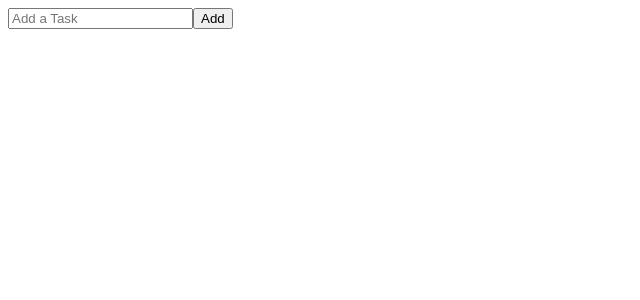
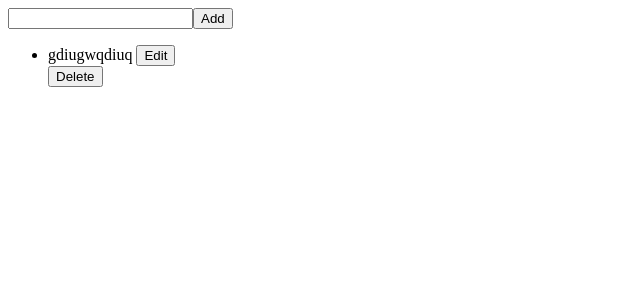
Before and after one commit to ajmal-m/React-interview-problems, a React (Vite) app: page / in a window 1280 px wide. Shown: the top 300 px of the page, without its empty margins (0-640 px from the left). Built offline with nearby package versions, Linux system fonts and the light colour scheme.

Commit message:
Context and reducer update

```diff
--- a/src/App.tsx
+++ b/src/App.tsx
@@ -11,12 +11,11 @@
 // import './components/watch/index.css'
 // import  './components/theme-toggler/index.css';
 // import {ThemeToggler} from './components/theme-toggler/index'
-
-import {Sample, UseReducerChallengeThird, Counter, Stopwatch, Form, CatFriends, StateComponent,  VideoPlayer, CounterButton, NameAgeForm} from './components/sample/index'
+import ToDoApp from "./components/use-context-todo-app"
 
 function App() {
   return (
-      <UseReducerChallengeThird/>
+      <ToDoApp/>
   )
 }
 
--- /dev/null
+++ b/src/components/use-context-todo-app/AddTodo.tsx
@@ -0,0 +1,27 @@
+import React, { useState } from "react"
+import { UseTaskDispatchContext } from "./TaskContext";
+import { ADD_TASK } from "./constants";
+
+export const AddToDo = () => {
+    const [text, setText] = useState('');
+    const {dispatch} = UseTaskDispatchContext();
+
+    const handleSubmit = (e : React.FormEvent) => {
+        e.preventDefault();
+        dispatch({
+            type: ADD_TASK,
+            payload: {
+                text:text
+            }
+        });
+        setText('');
+    };
+    return (
+        <>
+            <form onSubmit={handleSubmit}>
+                <input type="text" name="text" id="text" value={text} onChange={(e) => setText(e.target.value)}/>
+                <button type="submit">Add</button>
+            </form>
+        </>
+    )
+}
--- /dev/null
+++ b/src/components/use-context-todo-app/TaskContext.tsx
@@ -0,0 +1,65 @@
+import React, {  createContext, useContext, useReducer } from "react";
+import {State, TaskContextType, TaskDispatchType, Action} from './Types';
+import {ADD_TASK, DELETE_TASK,  EDIT_TASK} from './constants';
+
+const TaskContext = createContext<TaskContextType | null>(null);
+const TasksDispatchContext = createContext<TaskDispatchType | null>(null)
+
+
+const taskReducer= (prevState : State, action :Action ) => {
+    switch (action.type) {
+        case ADD_TASK:
+            return [
+                ...prevState,
+                {
+                    id: new Date().toISOString(),
+                    title : action.payload?.text ?? "Untitled Task",
+                    completed:false
+                }
+            ];
+            break;
+        case DELETE_TASK :
+            return [
+                ...prevState.filter( x => x.id !== action.payload?.task?.id)
+            ];
+            break;
+        case  EDIT_TASK:
+            return [
+                ...prevState.map(x => {
+                    if(action.payload?.task?.id === x.id) x.title = action.payload?.text || '';
+                    return x;
+                })
+            ]
+            break;
+        default:
+            return prevState;
+            break;
+    }
+}
+export const TaskProvider = ({ children } : { children : React.ReactNode})=> {
+    const [tasks, dispatch] = useReducer(taskReducer, [{ id: 'ugdiuwd', title:'gdiugwqdiuq', completed:false}] as State);
+
+    return (
+        <TaskContext.Provider value={{tasks}}>
+            <TasksDispatchContext.Provider value={{dispatch}}>
+                {children}
+            </TasksDispatchContext.Provider>
+        </TaskContext.Provider>
+    )
+};
+
+export const UseTaskContext = () => {
+    const context =  useContext(TaskContext);
+    if (!context) {
+        throw new Error("UseTaskContext must be used within a TaskProvider");
+    }
+    return context;
+};
+
+export const UseTaskDispatchContext = () => {
+    const context = useContext(TasksDispatchContext);
+    if (!context) {
+        throw new Error("UseTaskDispatchContext must be used within a TaskProvider");
+    }
+    return context;
+}
--- /dev/null
+++ b/src/components/use-context-todo-app/ToDoApp.tsx
@@ -0,0 +1,13 @@
+import React from "react";
+import ToDoList from "./ToDoList";
+import { AddToDo } from "./AddTodo";
+
+export const ToDoApp : React.FC = () => {
+
+    return(
+        <>
+            <AddToDo/>
+            <ToDoList/>
+        </>
+    )
+}
--- /dev/null
+++ b/src/components/use-context-todo-app/ToDoItem.tsx
@@ -0,0 +1,28 @@
+import React, { useState } from "react"
+import { Task } from "./Types"
+import { UseTaskDispatchContext } from "./TaskContext";
+import { DELETE_TASK ,  EDIT_TASK} from "./constants";
+
+export const ToDoItem : React.FC<{item : Task}> = ({item}) => {
+    const {dispatch} = UseTaskDispatchContext();
+    const [isEdit, setEdit] = useState(false);
+
+    return (
+        <li key={item.id}>
+            {
+                isEdit ? (
+                    <div >
+                        <input type="text" name="edit-text" id="edit-text" value={item.title} onChange={(e) => dispatch({ type: EDIT_TASK, payload: { text: e.target.value, task : item}})} />
+                        <button onClick={() => setEdit(false)}>Save</button>
+                    </div>
+                ) : (
+                    <div>
+                        <span style={{marginRight:'4px'}}>{item.title}</span>
+                        <button onClick={() => setEdit(true)}>Edit</button>
+                    </div>
+                )
+            }
+            <button onClick={() => dispatch({ type: DELETE_TASK, payload: { task : item}})}>Delete</button>
+        </li>
+    )
+}
--- /dev/null
+++ b/src/components/use-context-todo-app/ToDoList.tsx
@@ -0,0 +1,16 @@
+import { UseTaskContext } from "./TaskContext";
+import { ToDoItem } from "./ToDoItem";
+import { Task } from "./Types";
+
+export default function ToDoList(){
+    const {tasks}  = UseTaskContext();
+    return(
+      <ul>
+        {
+            tasks.length > 0 && tasks.map((item : Task) => (
+               <ToDoItem item={item}/>
+            ))
+        }
+      </ul>
+    )
+}
--- /dev/null
+++ b/src/components/use-context-todo-app/Types.ts
@@ -0,0 +1,27 @@
+import { Dispatch } from "react";
+
+export type Task = {
+    title : string,
+    id: string,
+    completed: boolean
+};
+
+export type State = Task[];
+export type Payload = {
+    task?:Task,
+    text?:string
+}
+
+
+export type Action = {
+    type: string;
+    payload?: Payload;
+};
+
+export type TaskContextType = {
+    tasks: State;
+};
+
+export type TaskDispatchType = {
+    dispatch: Dispatch<Action>;
+}
--- /dev/null
+++ b/src/components/use-context-todo-app/constants.ts
@@ -0,0 +1,3 @@
+export const ADD_TASK = 'add_task';
+export const DELETE_TASK = 'delete_task';
+export const EDIT_TASK = 'edit_task';
--- /dev/null
+++ b/src/components/use-context-todo-app/index.tsx
@@ -0,0 +1,9 @@
+import { TaskProvider } from "./TaskContext";
+import { ToDoApp } from "./ToDoApp";
+export default function ToDoAppMain(){
+    return(
+        <TaskProvider >
+            <ToDoApp/>
+        </TaskProvider>
+    )
+};
```
